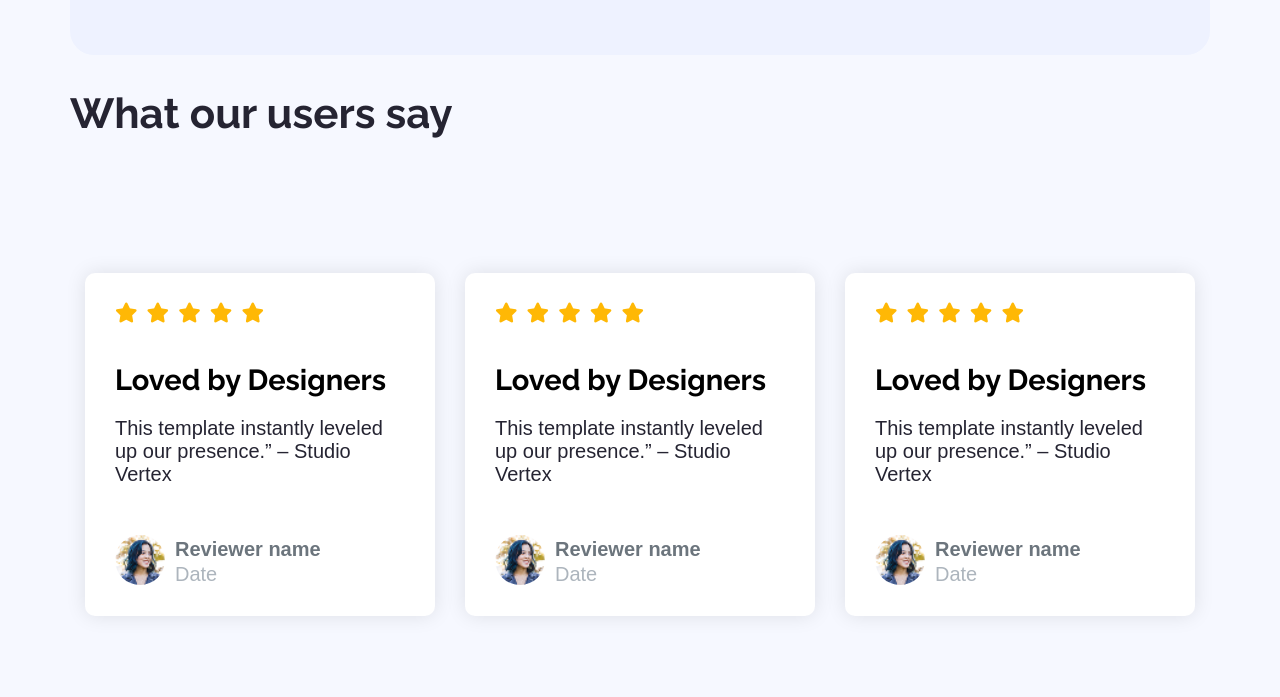
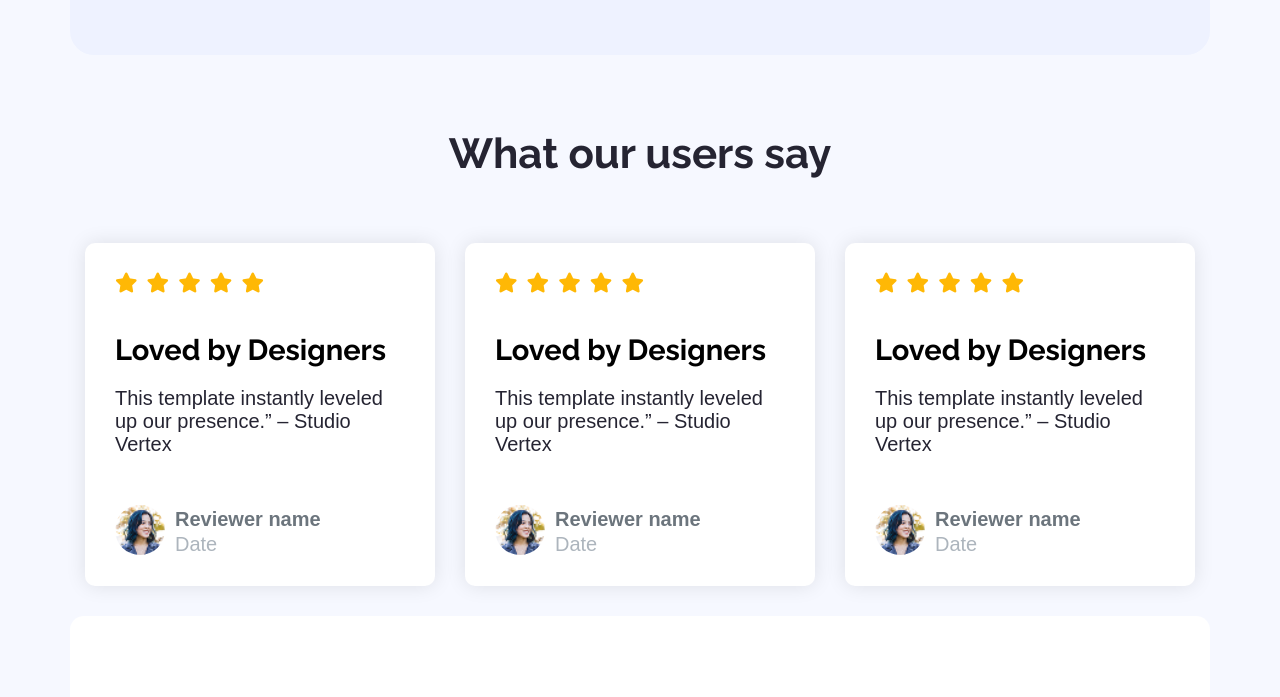
Before and after one commit to Mehrab0012/Assignment01, a plain HTML site: page index.html in a window 1280 px wide. Shown: the part 1515-2212 px from the top of the page. Drawn offline with Linux system fonts and the light colour scheme.

Commit message:
Fixing testimonials section heading alignment

```diff
--- a/index.html
+++ b/index.html
@@ -58,7 +58,7 @@
             </div>
         </section>
         <!-- testimonials section -->
-        <section>
+        <section class="testimonials-section">
             <div class="container">
                 <h2>What our users say</h2>
                 <div class="testimonials">
--- a/style.css
+++ b/style.css
@@ -171,8 +171,12 @@ main{
   margin-top: -10px;
 }
 /* Testimonials Section */
+.testimonials-section .container{
+  text-align: center;
+  padding-top: 40px;
+}
 .testimonials {
-  padding: 100px 0;
+  padding: 30px 0;
   text-align: center;
   display: flex;
   justify-content: space-around;
```
